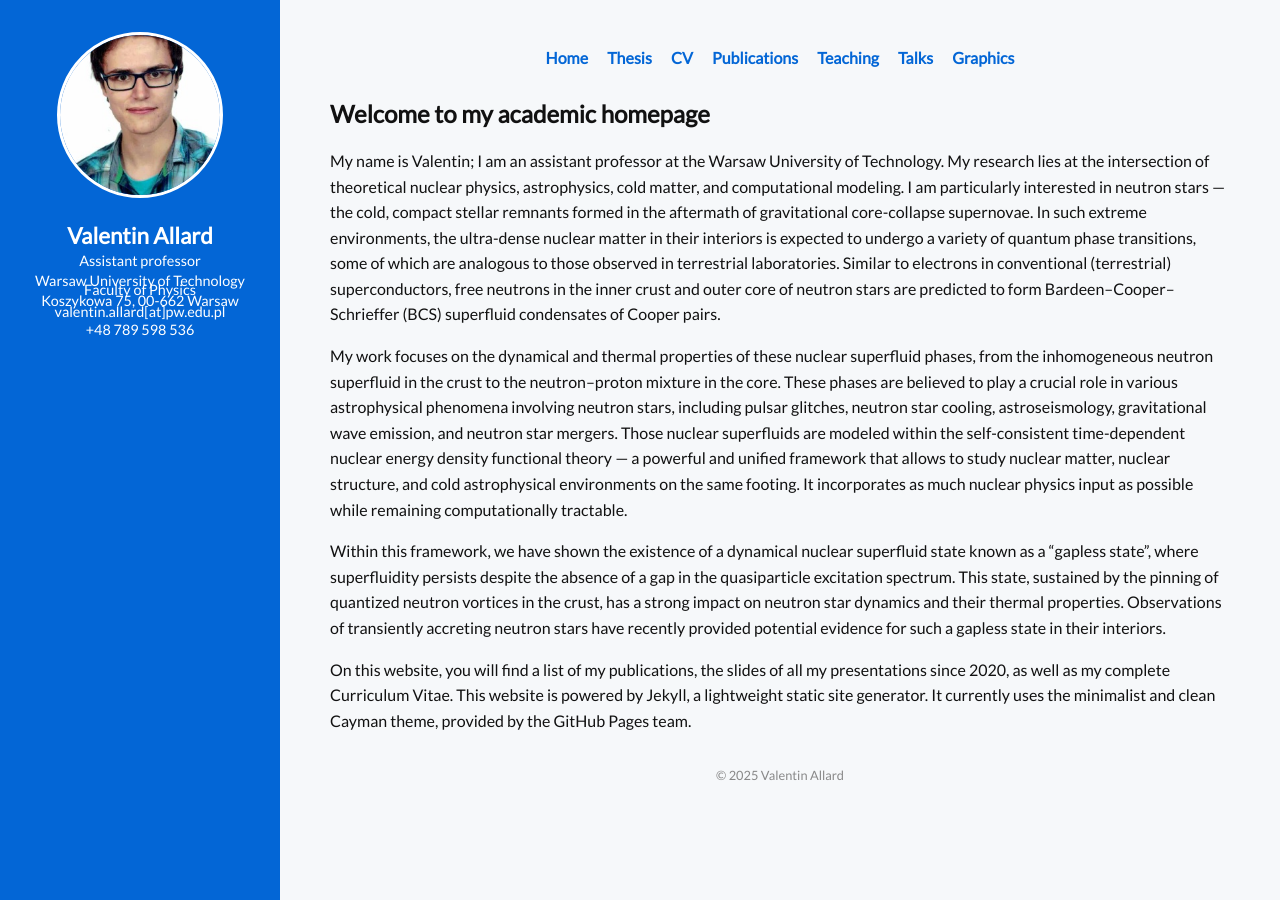
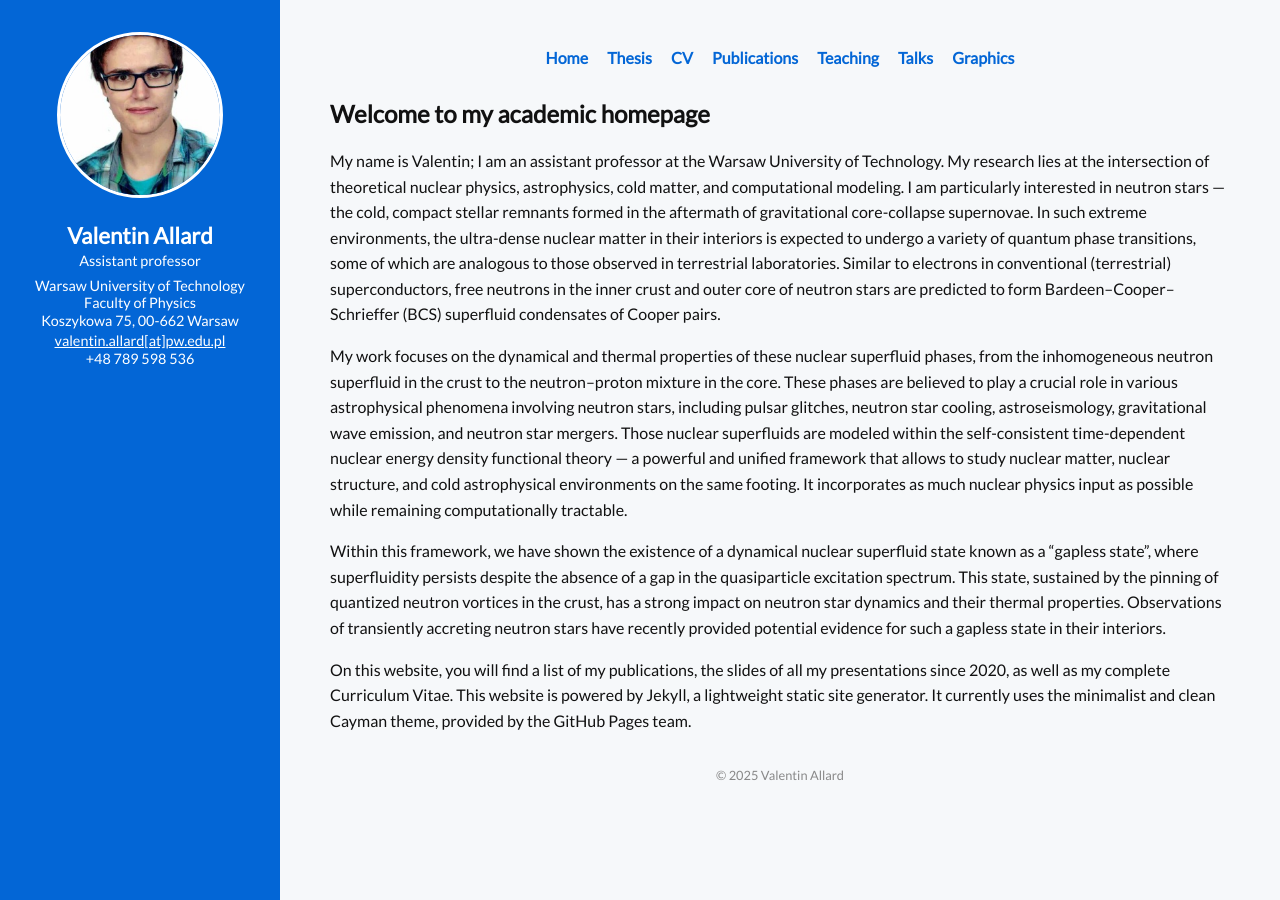
Before and after one commit to V-allard/V-allard.github.io, a Jekyll site: the page index.html, which Jekyll copies as it is, in a window 1280 px wide. Built offline with Jekyll 4.4.1, drawn with Linux system fonts in a browser that asks for light colours.

Commit message:
Update index.html

```diff
--- a/index.html
+++ b/index.html
@@ -136,11 +136,14 @@
     <div>
       <h1>Valentin Allard</h1>
       <p>Assistant professor</p>
-      <p style="font-size: 0.9rem; color: white; margin: 0;">Warsaw University of Technology</p>
-      <p style="font-size: 0.9rem; color: white; margin: -0.5rem 0 0.1rem 0;">Faculty of Physics</p>
-      <p style="font-size: 0.9rem; color: white; margin: -0.5rem 0 0.1rem 0;">Koszykowa 75, 00-662 Warsaw</p>
-      <p style="font-size: 0.9rem; color: white; margin: -0.5rem 0 0.1rem 0;">valentin.allard[at]pw.edu.pl</p>
-      <p style="font-size: 0.9rem; color: white; margin: 0;">+48 789 598 536</p>
+
+      <div style="font-size: 0.9rem; color: white; line-height: 1.2; margin-top: 0.5rem; text-align: center;">
+      <p style="margin: 0;">Warsaw University of Technology</p>
+      <p style="margin: 0;">Faculty of Physics</p>
+      <p style="margin: 0;">Koszykowa 75, 00-662 Warsaw</p>
+      <p style="margin: 0.2rem 0 0;"><a href="mailto:valentin.allard@pw.edu.pl" style="color: white; text-decoration: underline;">valentin.allard[at]pw.edu.pl</a></p>
+      <p style="margin: 0;">+48 789 598 536</p>
+      </div>
     </div>
   </div>
 
```
